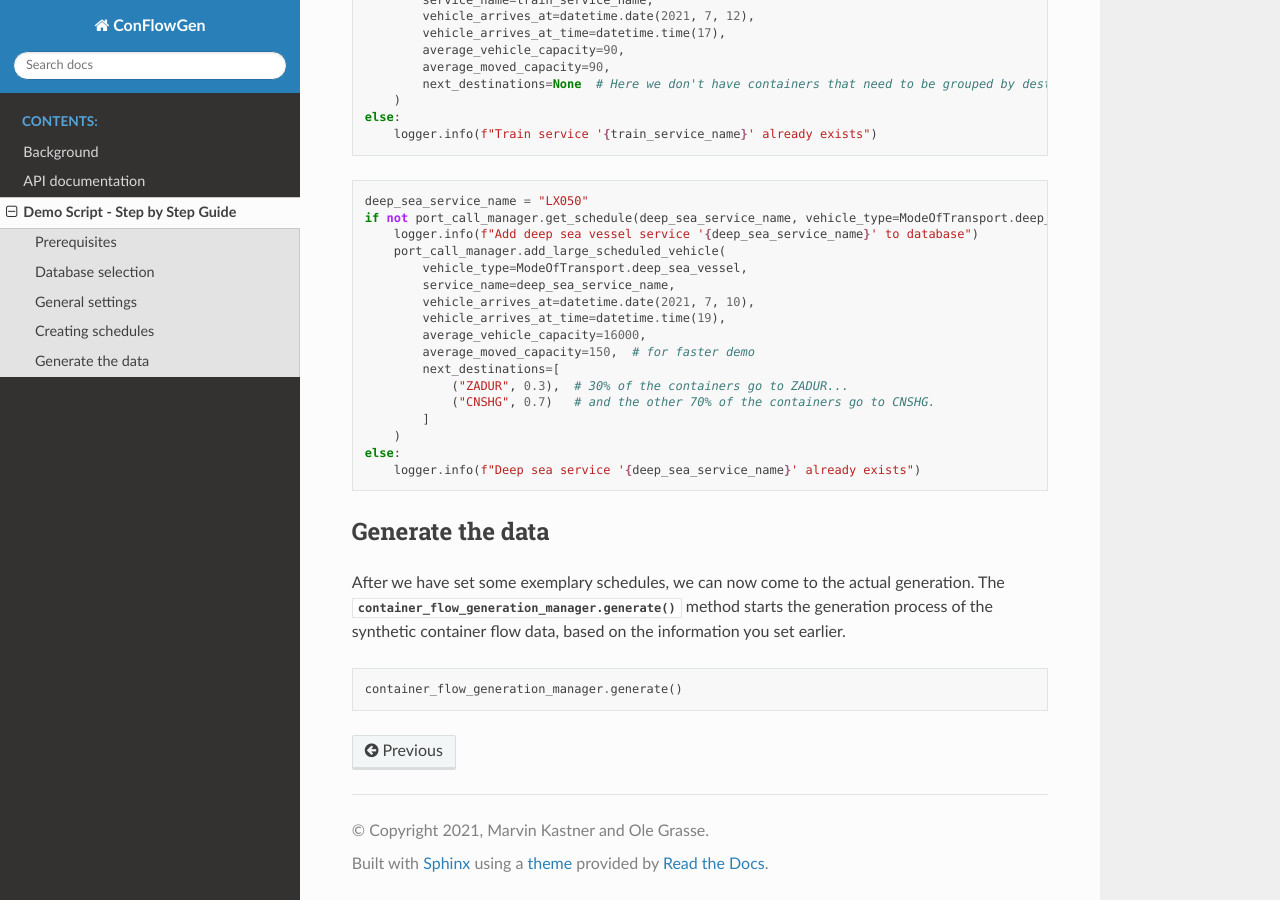
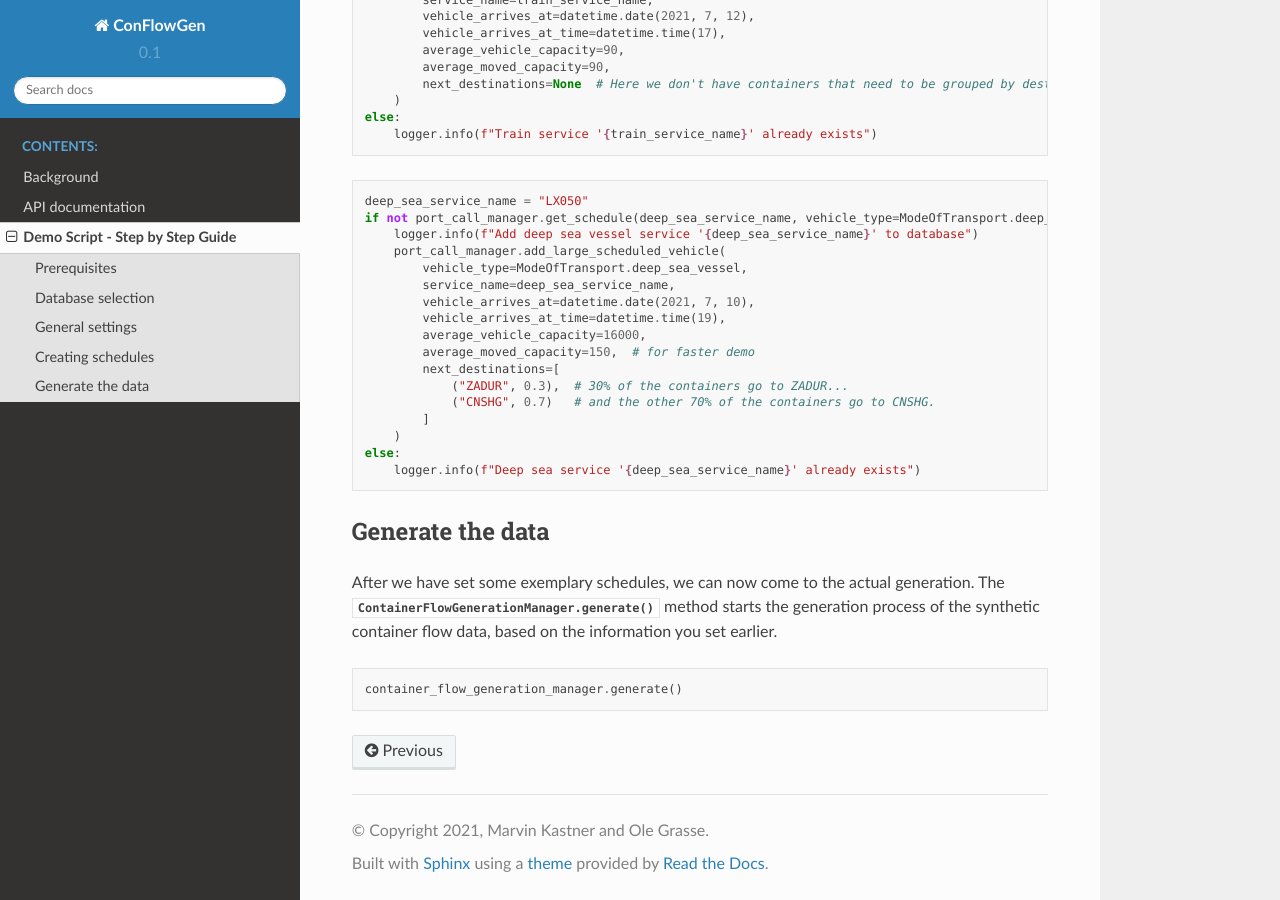
Before and after one commit to 1kastner/conflowgen, a Sphinx documentation site: the page built from docs/demo.rst, in a window 1280 px wide and 900 px high, scrolled down 2870 px. Built offline with Sphinx 7.4.7 and the Read the Docs theme 2.0.0, drawn with Linux system fonts in a browser that asks for light colours; the version number is read from the project's files by our own code; some of the changed lines change nothing that is shown.

Commit message:
Use nitpicky mode to see more warnings
see https://www.sphinx-doc.org/en/master/man/sphinx-build.html#cmdoption-sphinx-build-n

```diff
--- a/docs/conf.py
+++ b/docs/conf.py
@@ -81,3 +81,13 @@
         'displayMath': [["\\[", "\\]"]],
     },
 }
+
+nitpicky = True
+nitpick_ignore = []
+
+for line in open('.nitpick-exceptions'):
+    if line.strip() == "" or line.startswith("#"):
+        continue
+    sphinx_label, sphinx_object_name = line.split(None, 1)
+    sphinx_object_name = sphinx_object_name.strip()
+    nitpick_ignore.append((sphinx_label, sphinx_object_name))
--- a/docs/demo.rst
+++ b/docs/demo.rst
@@ -177,7 +177,7 @@
 =================
 
 After we have set some exemplary schedules, we can now come to the actual generation.
-The :meth:`.container_flow_generation_manager.generate()` method starts the generation process of the synthetic
+The :meth:`ContainerFlowGenerationManager.generate` method starts the generation process of the synthetic
 container flow data, based on the information you set earlier.
 
 .. code-block:: python
```
Also changed, not shown: 1 other file.
